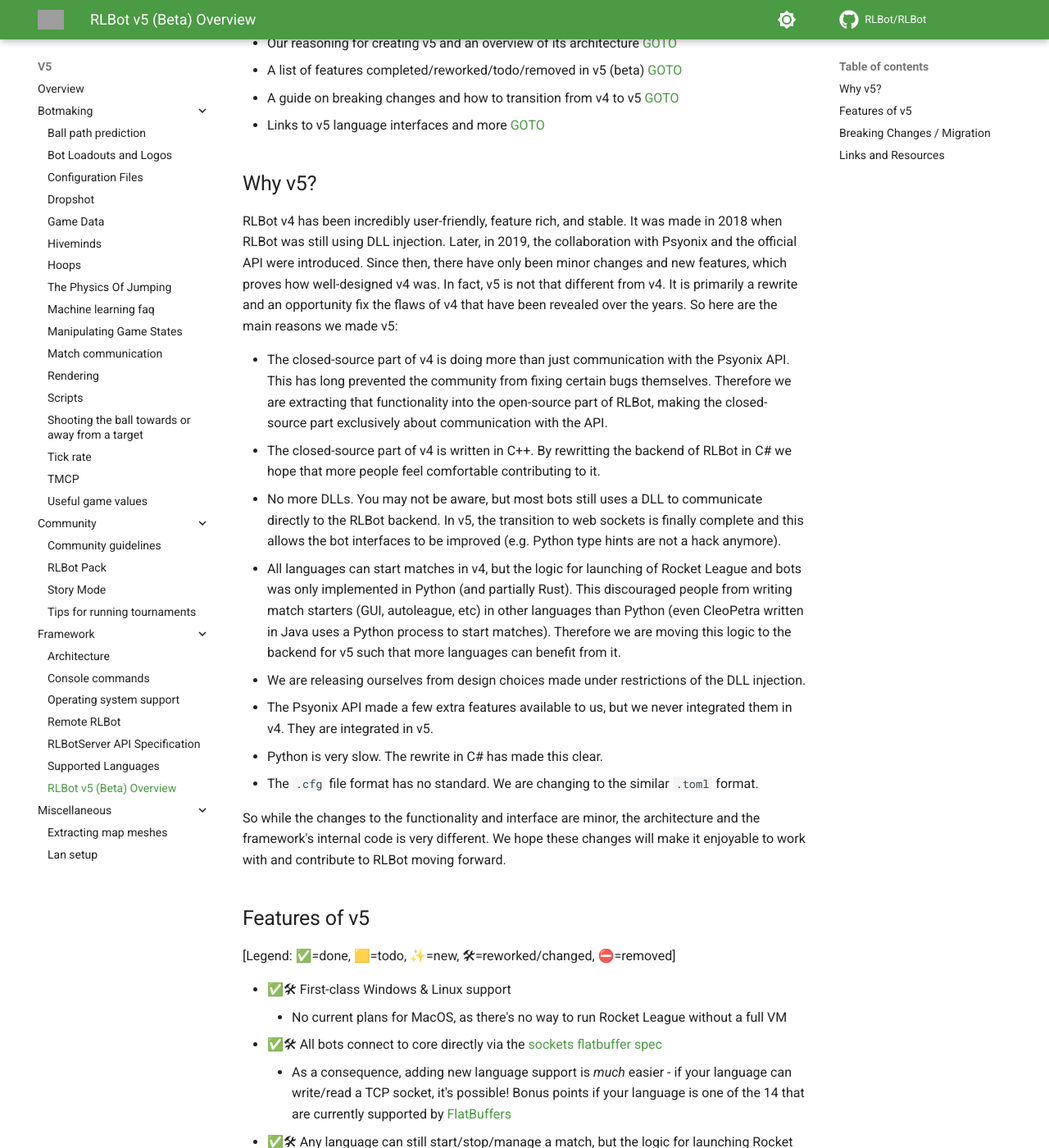
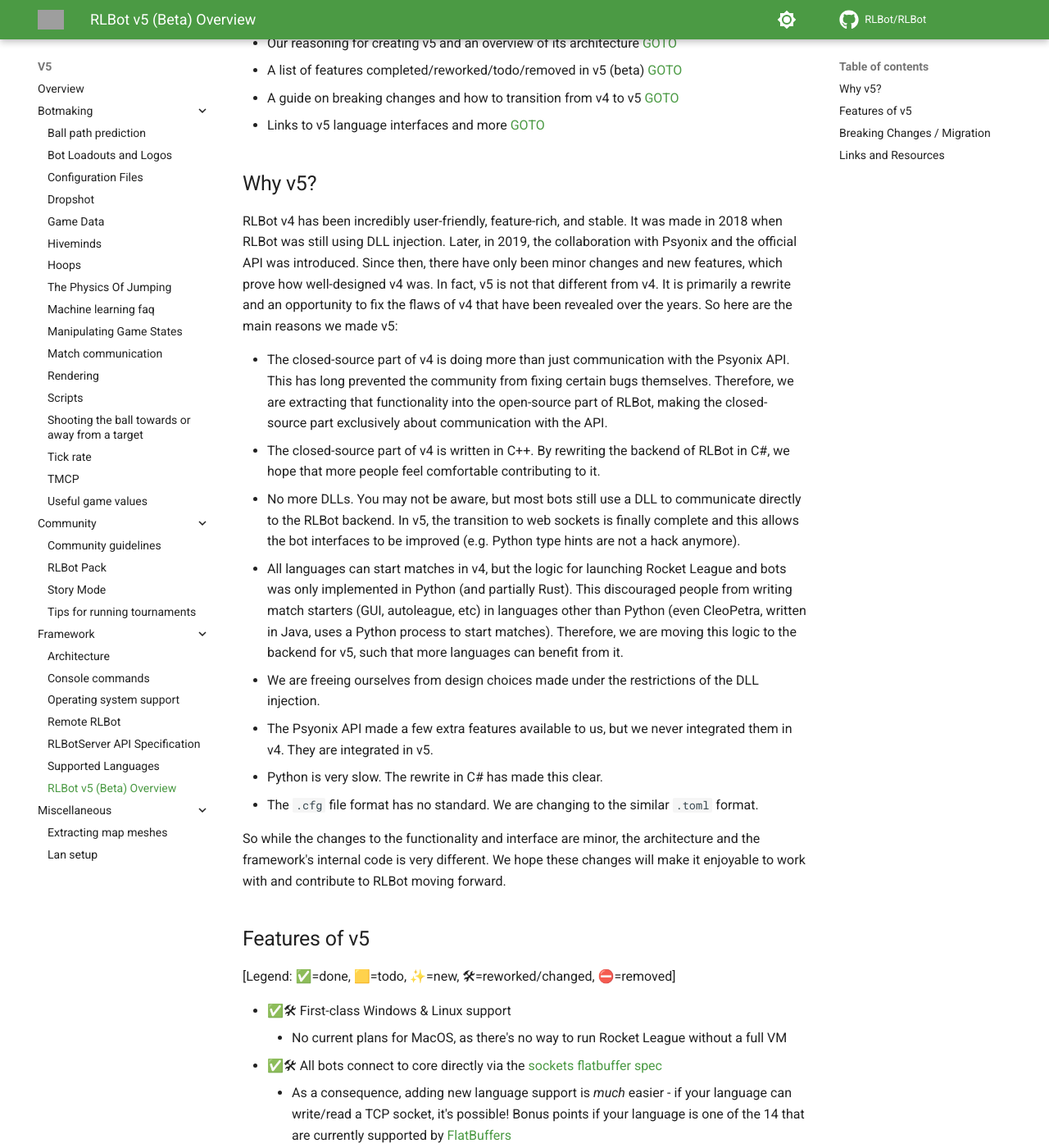
Before and after one commit to RLBot/wiki, an MkDocs documentation site: the page built from docs/v5/framework/v5.md, in a window 1280 px wide and 1400 px high, scrolled down 684 px. Shown: the whole window at 82% size. Built offline with MkDocs 1.6.1 and Material for MkDocs 9.7.7, drawn with Linux system fonts in a browser that asks for light colours; comment, search, counter and statistics services are not loaded; some of the changed text lies outside the part shown; grey boxes are pictures that could not be loaded.

Commit message:
Updated RLBot v5 overview for pre-release and fix grammar
Updated the RLBot v5 overview to reflect its stable pre-release status and improvements over v4. Fixed grammatical issues and clarified the transition from DLLs to web sockets.

```diff
--- a/docs/v5/framework/v5.md
+++ b/docs/v5/framework/v5.md
@@ -25,25 +25,25 @@
 
 ## Why v5?
 
-RLBot v4 has been incredibly user-friendly, feature rich, and stable.
+RLBot v4 has been incredibly user-friendly, feature-rich, and stable.
 It was made in 2018 when RLBot was still using DLL injection.
-Later, in 2019, the collaboration with Psyonix and the official API were introduced.
-Since then, there have only been minor changes and new features, which proves how well-designed v4 was.
+Later, in 2019, the collaboration with Psyonix and the official API was introduced.
+Since then, there have only been minor changes and new features, which prove how well-designed v4 was.
 In fact, v5 is not that different from v4.
-It is primarily a rewrite and an opportunity fix the flaws of v4 that have been revealed over the years.
+It is primarily a rewrite and an opportunity to fix the flaws of v4 that have been revealed over the years.
 So here are the main reasons we made v5:
 
 - The closed-source part of v4 is doing more than just communication with the Psyonix API.
   This has long prevented the community from fixing certain bugs themselves.
-  Therefore we are extracting that functionality into the open-source part of RLBot, making the closed-source part exclusively about communication with the API.
+  Therefore, we are extracting that functionality into the open-source part of RLBot, making the closed-source part exclusively about communication with the API.
 - The closed-source part of v4 is written in C++.
-  By rewritting the backend of RLBot in C# we hope that more people feel comfortable contributing to it.
-- No more DLLs. You may not be aware, but most bots still uses a DLL to communicate directly to the RLBot backend.
+  By rewriting the backend of RLBot in C#, we hope that more people feel comfortable contributing to it.
+- No more DLLs. You may not be aware, but most bots still use a DLL to communicate directly to the RLBot backend.
   In v5, the transition to web sockets is finally complete and this allows the bot interfaces to be improved (e.g. Python type hints are not a hack anymore).
-- All languages can start matches in v4, but the logic for launching of Rocket League and bots was only implemented in Python (and partially Rust).
-  This discouraged people from writing match starters (GUI, autoleague, etc) in other languages than Python (even CleoPetra written in Java uses a Python process to start matches).
-  Therefore we are moving this logic to the backend for v5 such that more languages can benefit from it.
-- We are releasing ourselves from design choices made under restrictions of the DLL injection.
+- All languages can start matches in v4, but the logic for launching Rocket League and bots was only implemented in Python (and partially Rust).
+  This discouraged people from writing match starters (GUI, autoleague, etc) in languages other than Python (even CleoPetra, written in Java, uses a Python process to start matches).
+  Therefore, we are moving this logic to the backend for v5, such that more languages can benefit from it.
+- We are freeing ourselves from design choices made under the restrictions of the DLL injection.
 - The Psyonix API made a few extra features available to us, but we never integrated them in v4. They are integrated in v5.
 - Python is very slow. The rewrite in C# has made this clear.
 - The `.cfg` file format has no standard. We are changing to the similar `.toml` format.
```
Also changed, not shown: other parts of docs/v5/framework/v5.md (+6 -6 lines).
